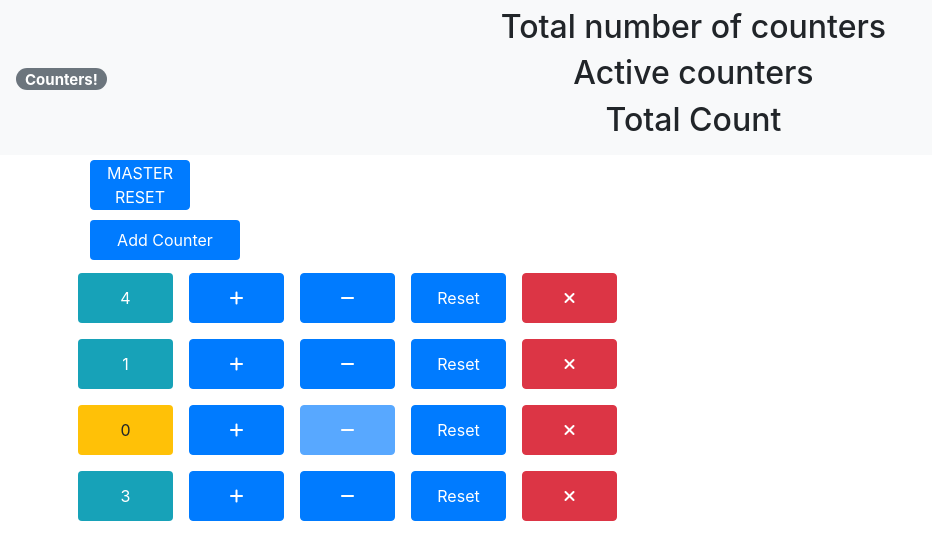
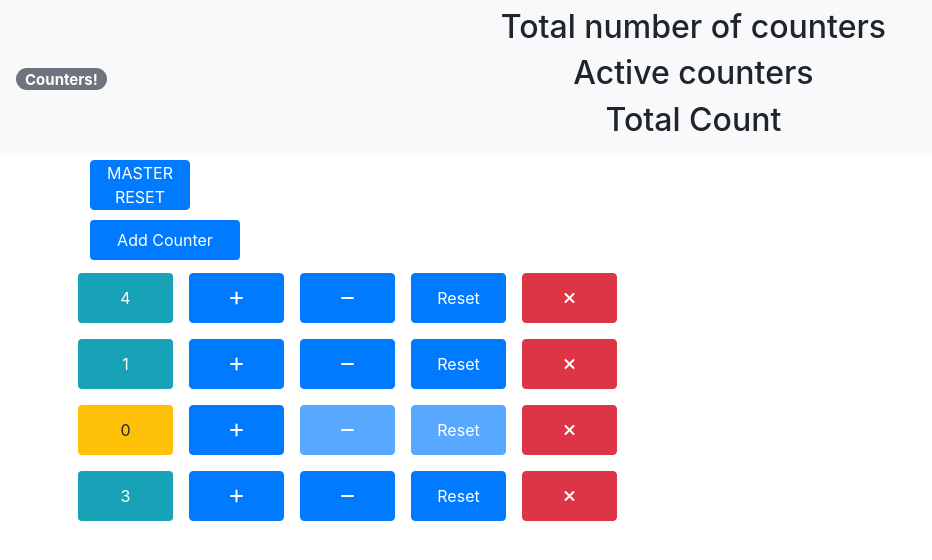
Before and after one commit to ChernyshevaNetology/counters, a React (Create React App) app: page / in a window 1280 px wide. Shown: the top 560 px of the page, without its empty margins (0-932 px from the left). Built offline with nearby package versions, Linux system fonts and the light colour scheme.

Commit message:
сделал не активной кнопку Reset

```diff
--- a/src/App.js
+++ b/src/App.js
@@ -27,9 +27,9 @@ const App = () => {
     }
     const onReset = (id) => {
            const updateCounters = counters.map(c => {
-            if (c.id === id) {
+            if (c.id === id ) {
                 c.value = 0
-            }
+                 }
             return c
         })
         setCounters(updateCounters)
--- a/src/components/counter/index.jsx
+++ b/src/components/counter/index.jsx
@@ -25,7 +25,8 @@ const Counter = ({ count, onIncrement, onDecrement, onReset, onDelete, id, idx }
         </button>
         <button
             onClick={() => onReset(id)}
-            className="btn col-1 btn btn-primary m-2">Reset</button>
+            className="btn col-1 btn btn-primary m-2"
+            disabled={count < 1}>Reset</button>
         <button
             onClick={()=>onDelete(idx)}
             className="btn col-1 btn btn-danger m-2">
```
